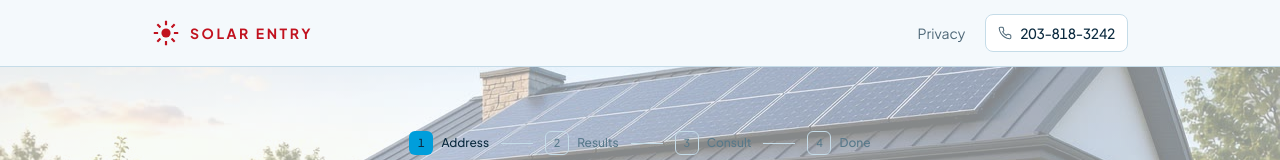
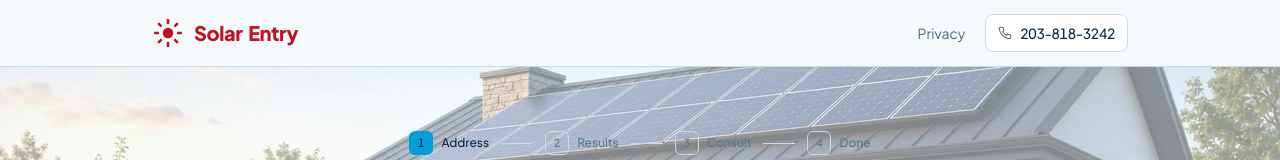
Before and after one commit to myagentmarcel-collab/solarentry, a Next.js app: page / in a window 1280 px wide. Shown: the top 160 px of the page. Built offline with nearby package versions, Linux system fonts and the light colour scheme.

Commit message:
Make Solar Entry wordmark larger and catchier

```diff
--- a/src/components/BrandMark.tsx
+++ b/src/components/BrandMark.tsx
@@ -69,16 +69,18 @@ export function BrandWordmark({
   className?: string;
   size?: "sm" | "md";
 }) {
-  const text =
+  const scale =
     size === "sm"
-      ? "text-[11px] font-bold tracking-[0.16em]"
-      : "text-[13px] font-bold tracking-[0.18em] sm:text-[14px]";
+      ? "text-[15px] leading-none"
+      : "text-[18px] leading-none sm:text-[20px]";
 
   return (
     <span
-      className={`select-none text-[#C1121F] ${text} ${className}`}
+      className={`select-none inline-flex items-baseline gap-[0.28em] text-[#C1121F] ${scale} ${className}`}
+      style={{ letterSpacing: "-0.02em" }}
     >
-      SOLAR ENTRY
+      <span className="font-extrabold">Solar</span>
+      <span className="font-extrabold">Entry</span>
     </span>
   );
 }
@@ -90,7 +92,7 @@ export function BrandLockup({
   className?: string;
   size?: "sm" | "md";
 }) {
-  const markSize = size === "sm" ? "h-5 w-5" : "h-6 w-6 sm:h-7 sm:w-7";
+  const markSize = size === "sm" ? "h-6 w-6" : "h-7 w-7 sm:h-8 sm:w-8";
   const gap = size === "sm" ? "gap-2" : "gap-2.5";
 
   return (
```
